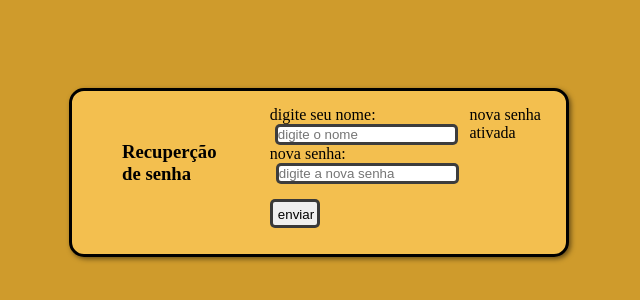
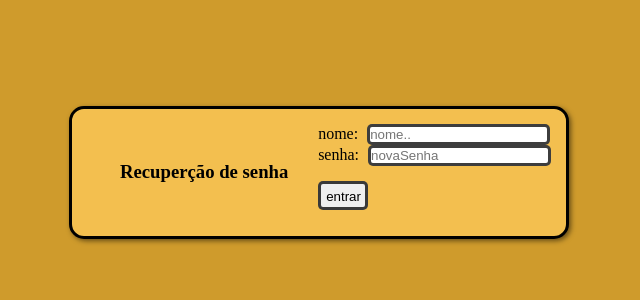
Before and after one commit to tadeu-mesquita1/projetoDiario, a plain HTML site: page front-and/recuperar_senha.html in a window 1280 px wide. Shown: the part 228-528 px from the top of the page, without its empty margins (321-961 px from the left). Drawn offline with Linux system fonts and the light colour scheme.

Commit message:
finalização do css

```diff
--- a/front-and/recuperar_senha.html
+++ b/front-and/recuperar_senha.html
@@ -9,17 +9,23 @@
 </head>
 <body>
     <div class="form">
-        <h3 class="titulo">Recuperção de senha</h3>
-        <form action=""  method="post">
-            <label for="digiteNome">digite seu nome:</label>
-            <input type="text" id="digiteNome" name="digiteNome" placeholder="digite o nome" class ="input" >
-            <br>
-            <label for="NovaSenha">nova senha:</label>
-            <input type="password" id="NovaSenha" name="NovaSenha" placeholder="digite a nova senha" class ="input">
-            <br>
-            <button type="submit" class="btn">enviar</button>
-        </form>
-        <div id="recuperar_senha">nova senha ativada</div>
+
+            <h3 class="titulo">Recuperção de senha</h3>
+            <div class="group">
+              <div class="group">
+                    <form action="/login" method="post" id="form">
+                        <label for="nome">nome:</label>
+                        <input type="text" id="nome" name="nome" class="input" placeholder="nome..">
+                        <br>
+                        <label for="novaSenha">senha:</label>
+                        <input type="password" id="password" name="password" class = "input" placeholder="novaSenha">
+                        <br>
+                        <button type="submit" class="btn">entrar</button>
+
+                    </form>
+
+            </div>
+                  <div id="recuperar_senha">nova senha ativada</div>
     </div>
 
 </body>
--- a/front-and/style.css
+++ b/front-and/style.css
@@ -15,6 +15,8 @@ body{
 .form{
     display: flex;
     justify-content: space-between;
+    flex-direction: row;
+    align-items: center;
     background-color: #f3bf4f;
     width: 500px;
     border: solid black;
@@ -30,11 +32,12 @@ body{
 }
 
 #NovaSenha{
-    margin-left: 6px;
+    margin: 15px;
 }
 
 .titulo{
-   margin: 10px;
+   margin: 0px;
+   margin-left: 8px;
     padding: 25px;
 }
 
@@ -67,10 +70,12 @@ a:hover{
 }
 
 #recuperar_senha{
+    margin: 26px;
+   display: none;
 
 }
 
 #resultado{
-
-
+margin: 41px;
+display: none;
 }
```
Also changed, not shown: front-and/cadastro.html (+7 -3 lines), front-and/index.html (+2 -0 lines).
